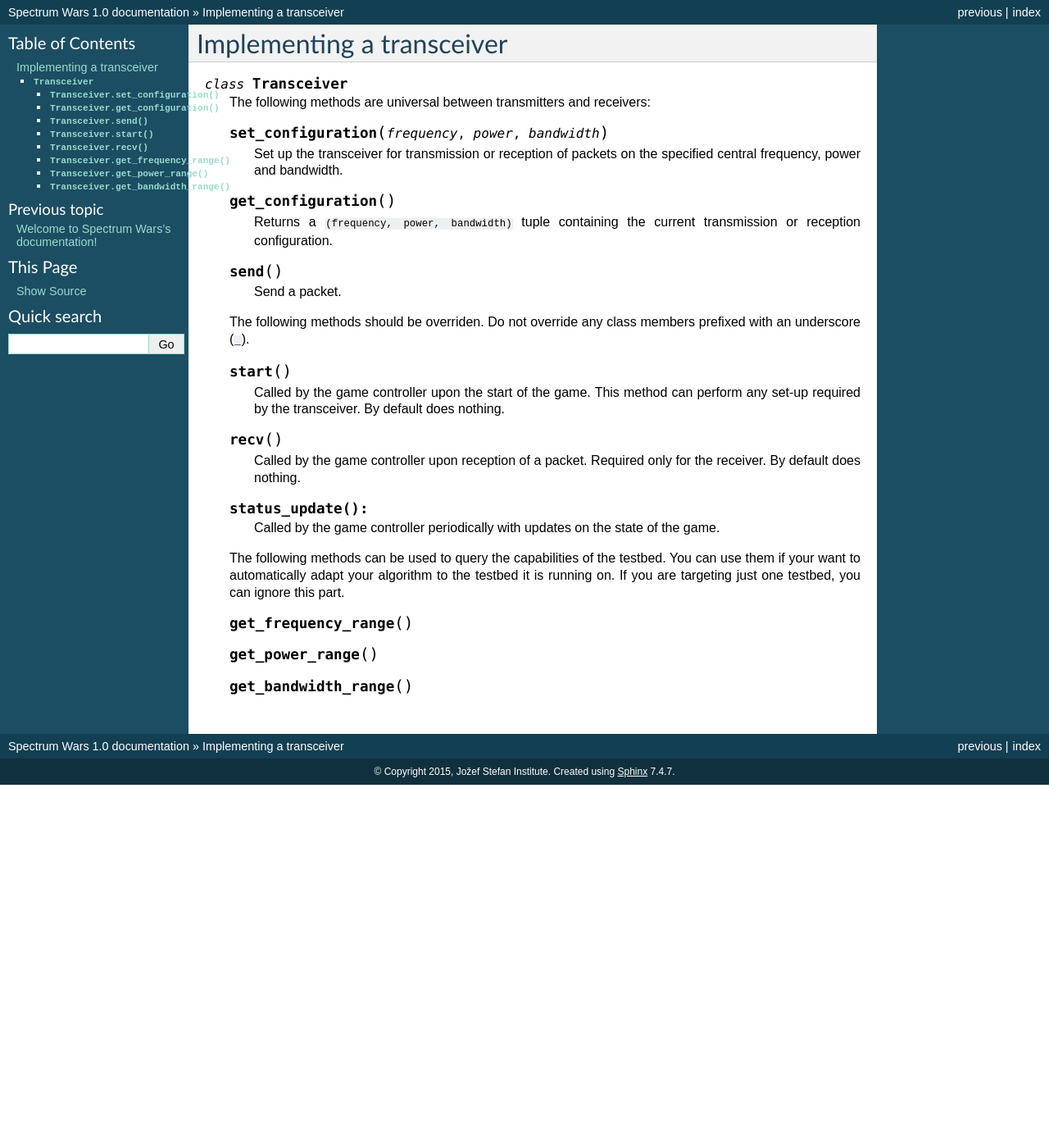
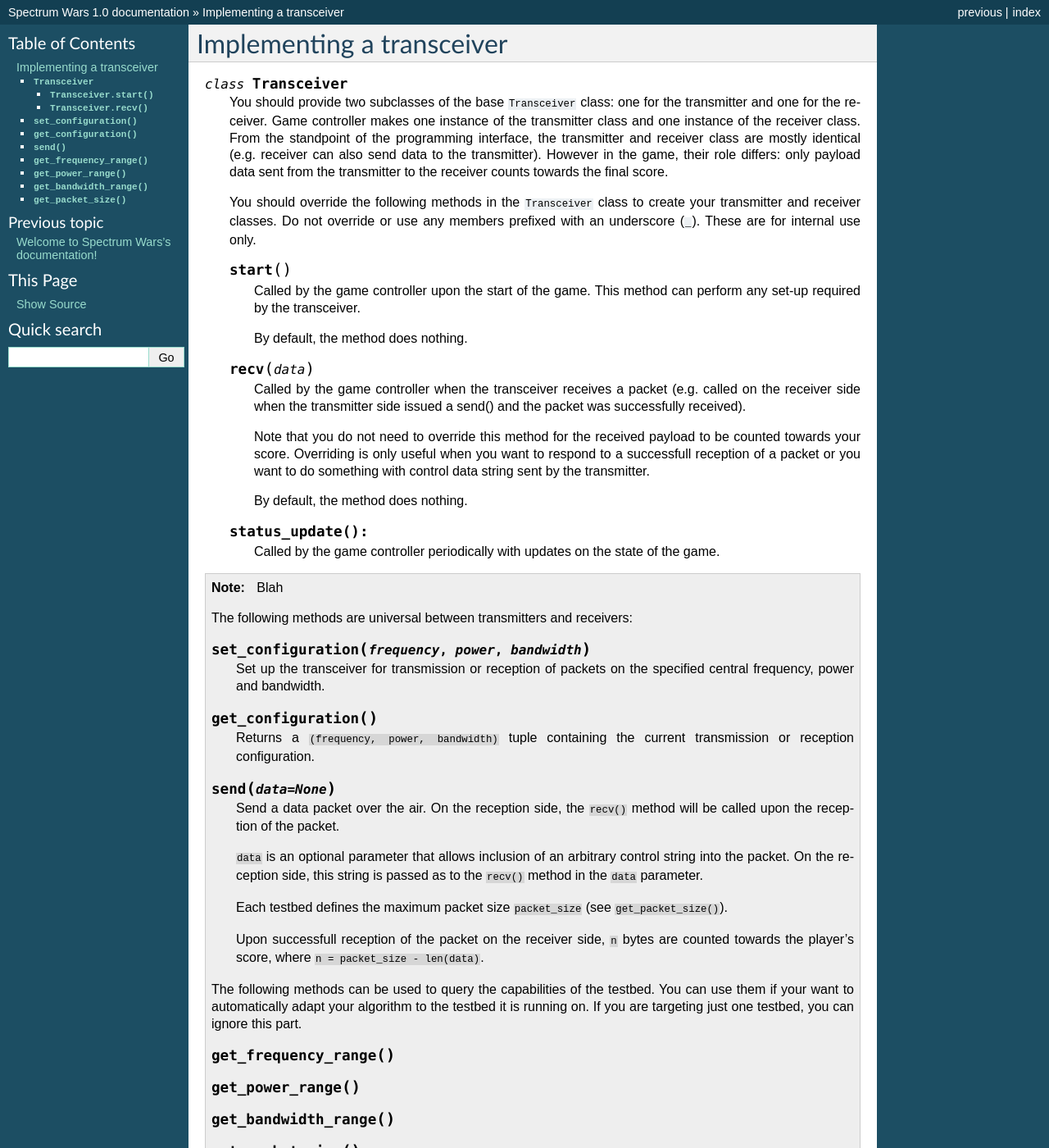
Before and after one commit to avian2/spectrumwars, a Sphinx documentation site: the page built from docs/transceiver.rst, in a window 1280 px wide and 1400 px high. Shown: the whole window at 82% size. Built offline with Sphinx 7.4.7, drawn with Linux system fonts in a browser that asks for light colours.

Commit message:
WIP: documentation

```diff
--- a/docs/transceiver.rst
+++ b/docs/transceiver.rst
@@ -3,6 +3,48 @@ Implementing a transceiver
 ==========================
 
 .. py:class:: Transceiver
+
+   You should provide two subclasses of the base ``Transceiver`` class:
+   one for the transmitter and one for the receiver. Game controller makes one
+   instance of the transmitter class and one instance of the receiver class.
+   From the standpoint of the programming interface, the transmitter and
+   receiver class are mostly identical (e.g. receiver can also send data to
+   the transmitter). However in the game, their role differs: only payload
+   data sent from the transmitter to the receiver counts towards the final
+   score.
+
+   You should override the following methods in the ``Transceiver`` class to
+   create your transmitter and receiver classes. Do not override or use any
+   members prefixed with an underscore (``_``). These are for internal use
+   only.
+
+   .. py:method:: start()
+
+      Called by the game controller upon the start of the game. This method
+      can perform any set-up required by the transceiver.
+
+      By default, the method does nothing.
+
+   .. py:method:: recv(data)
+
+      Called by the game controller when the transceiver receives a packet
+      (e.g. called on the receiver side when the transmitter side issued a
+      send() and the packet was successfully received).
+
+      Note that you do not need to override this method for the received
+      payload to be counted towards your score. Overriding is only useful when
+      you want to respond to a successfull reception of a packet or you want
+      to do something with control data string sent by the transmitter.
+
+      By default, the method does nothing.
+
+   .. py:method:: status_update():
+
+      Called by the game controller periodically with updates on the state of
+      the game.
+
+.. note::
+   Blah
 
    The following methods are universal between transmitters and receivers:
 
@@ -16,28 +58,21 @@ Implementing a transceiver
       Returns a ``(frequency, power, bandwidth)`` tuple containing the current
       transmission or reception configuration.
 
-   .. py:method:: send()
+   .. py:method:: send(data=None)
 
-      Send a packet.
+      Send a data packet over the air. On the reception side, the ``recv()``
+      method will be called upon the reception of the packet.
 
-   The following methods should be overriden. Do not override any class
-   members prefixed with an underscore (``_``).
+      ``data`` is an optional parameter that allows inclusion of an arbitrary
+      control string into the packet. On the reception side, this string is
+      passed as to the ``recv()`` method in the ``data`` parameter.
 
-   .. py:method:: start()
+      Each testbed defines the maximum packet size ``packet_size`` (see
+      ``get_packet_size()``).
 
-      Called by the game controller upon the start of the game. This method
-      can perform any set-up required by the transceiver. By default does
-      nothing.
-
-   .. py:method:: recv()
-
-      Called by the game controller upon reception of a packet. Required only
-      for the receiver. By default does nothing.
-
-   .. py:method:: status_update():
-
-      Called by the game controller periodically with updates on the state of
-      the game.
+      Upon successfull reception of the packet on the receiver side, ``n``
+      bytes are counted towards the player's score, where ``n = packet_size -
+      len(data)``.
 
    The following methods can be used to query the capabilities of the testbed.
    You can use them if your want to automatically adapt your algorithm to the
@@ -49,3 +84,5 @@ Implementing a transceiver
    .. py:method:: get_power_range()
 
    .. py:method:: get_bandwidth_range()
+
+   .. py:method:: get_packet_size()
```
